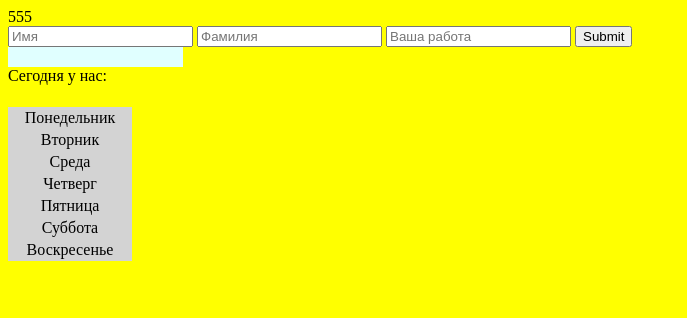
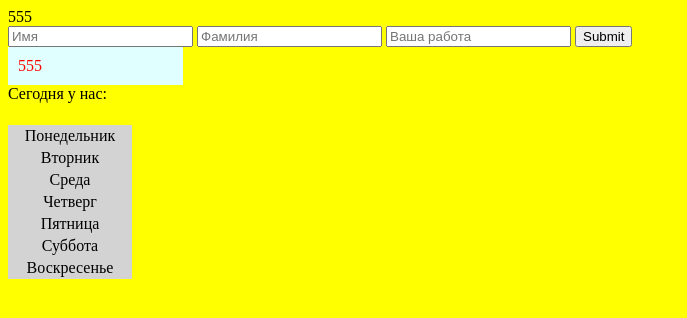
Before and after one commit to belkud/PrivateJavaScript, a website built with Vite: page index.html in a window 1280 px wide. Shown: the whole page, without its empty margins (0-687 px from the left). Built offline with nearby package versions, Linux system fonts and the light colour scheme.

Commit message:
install_vanilla

```diff
--- a/index.html
+++ b/index.html
@@ -17,7 +17,7 @@
         <input type="submit">
     </form>
 
-    <div id="text"></div>
+    <div id="text">555</div>
     <style>
         #text {
             background-color: lightcyan;
```
